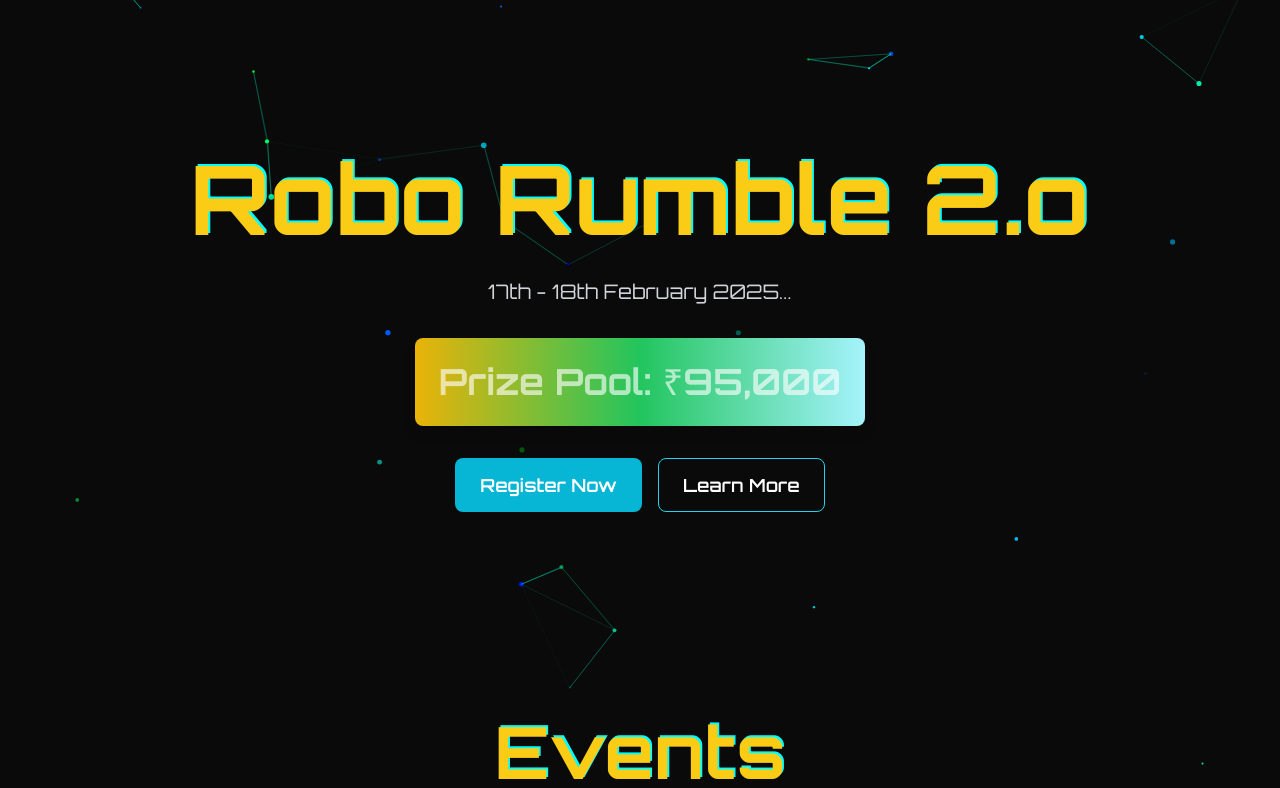
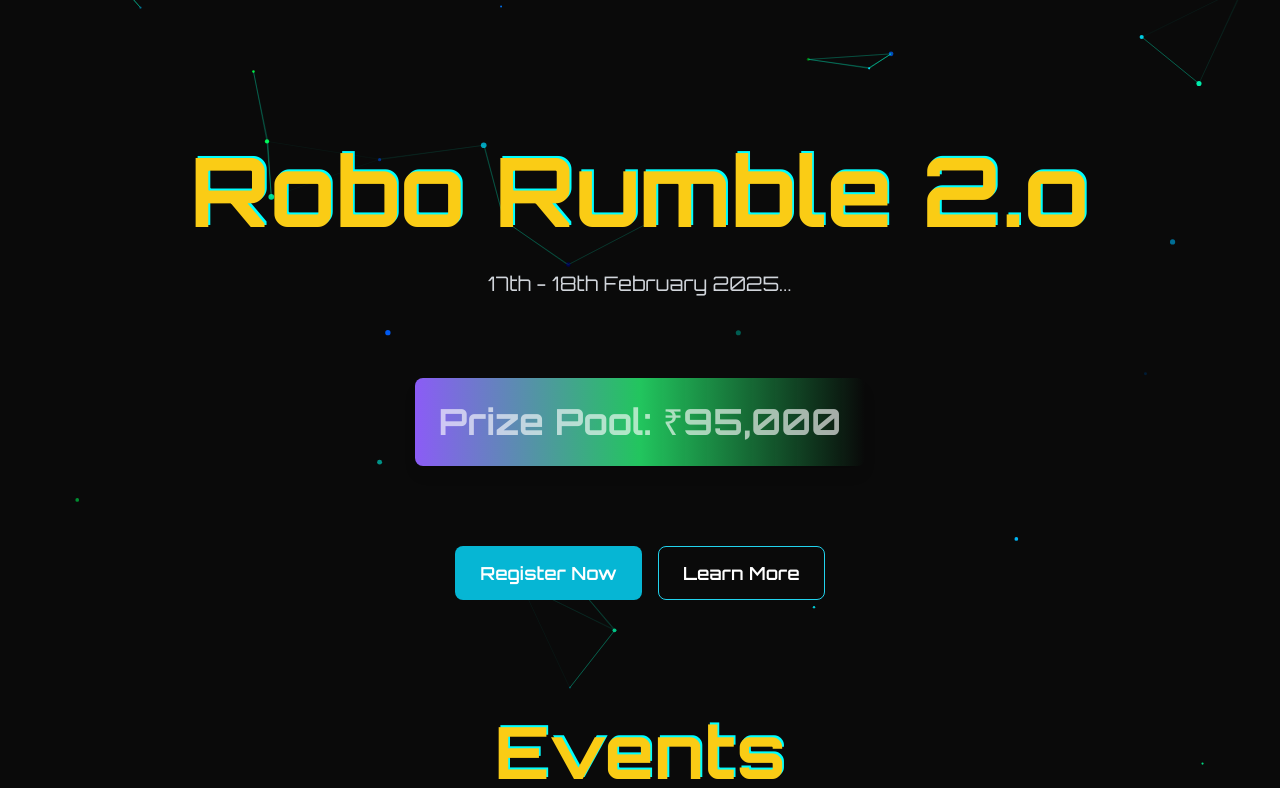
Before and after one commit to ad1tyayadav/tech-fest, a React (Vite) app: page / in a window 1280 px wide. Shown: the part 587-1375 px from the top of the page. Built offline with nearby package versions, Linux system fonts and the light colour scheme.

Commit message:
Change Prize Pool

```diff
--- a/src/components/HeroSection.jsx
+++ b/src/components/HeroSection.jsx
@@ -5,7 +5,7 @@ function HeroSection() {
   return (
     <section className="mt-36 hero-section w-[100vw] h-[60vh] flex flex-col justify-center items-center text-center relative">
       <motion.h1
-        className="text-6xl md:text-8xl font-extrabold text-yellow-400 glitch-text"
+        className="text-6xl mt-20 md:text-8xl font-extrabold text-yellow-400 glitch-text"
         initial={{ scale: 0.8, opacity: 0 }}
         animate={{ scale: 1, opacity: 1 }}
         transition={{ duration: 1 }}
@@ -17,7 +17,7 @@ function HeroSection() {
       </p>
       {/* Prize Pool Section */}
       <motion.div
-        className="mt-8 p-6 bg-gradient-to-r from-yellow-500 via-green-500 to-cyan-200 rounded-lg shadow-lg"
+        className="mt-20 p-6 bg-gradient-to-r from-violet-500 via-green-500 to-grey-700 rounded-lg shadow-lg"
         initial={{ scale: 0.8, opacity: 0 }}
         animate={{ scale: 1, opacity: 1 }}
         transition={{ duration: 1, delay: 0.5 }}
@@ -27,7 +27,7 @@ function HeroSection() {
         </h2>
       </motion.div>
       {/* Buttons */}
-      <div className="mt-8 flex space-x-4">
+      <div className="mt-20 flex space-x-4">
         <button
           className="px-6 py-3 bg-cyan-500 hover:bg-cyan-400 text-lg font-semibold rounded-lg"
           onClick={() => window.open('/auth')}
```
